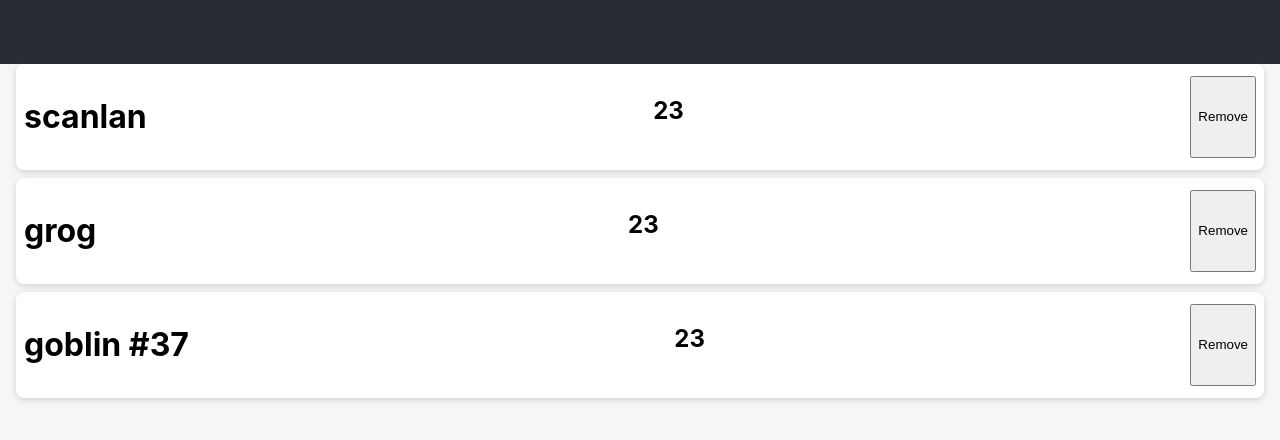
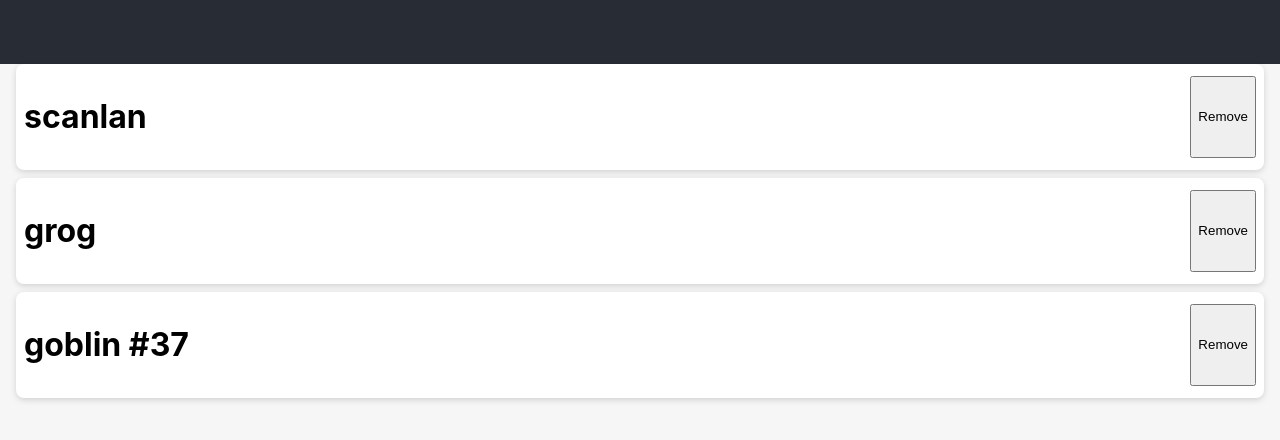
Before and after one commit to syradar/companion-react, a React (Create React App) app: page / in a window 1280 px wide. Shown: the top 440 px of the page. Built offline with nearby package versions, Linux system fonts and the light colour scheme.

Commit message:
Add prettierrc

```diff
--- a/src/Card.tsx
+++ b/src/Card.tsx
@@ -1,6 +1,6 @@
-import React from "react";
-import "./App.css";
-import { Character } from "./App";
+import React from 'react';
+import './App.css';
+import { Character } from './App';
 
 interface CardProps {
   character: Character;
@@ -11,7 +11,7 @@ function Card({ character, onCharacterDelete }: CardProps) {
   return (
     <div className="card">
       <h1>{character.name}</h1>
-      <h2>23</h2>
+      <h2>{character.initiative}</h2>
       <button onClick={() => onCharacterDelete(character.id)}>Remove</button>
     </div>
   );
```
Also changed, not shown: 1 other file (tests, documents, lock files or other folders).
